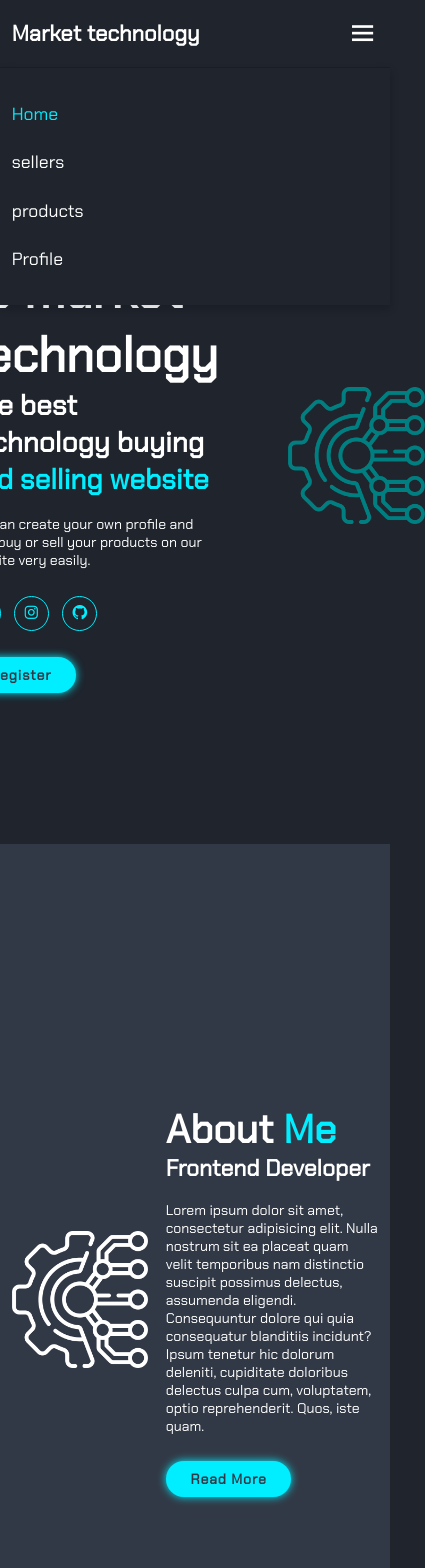
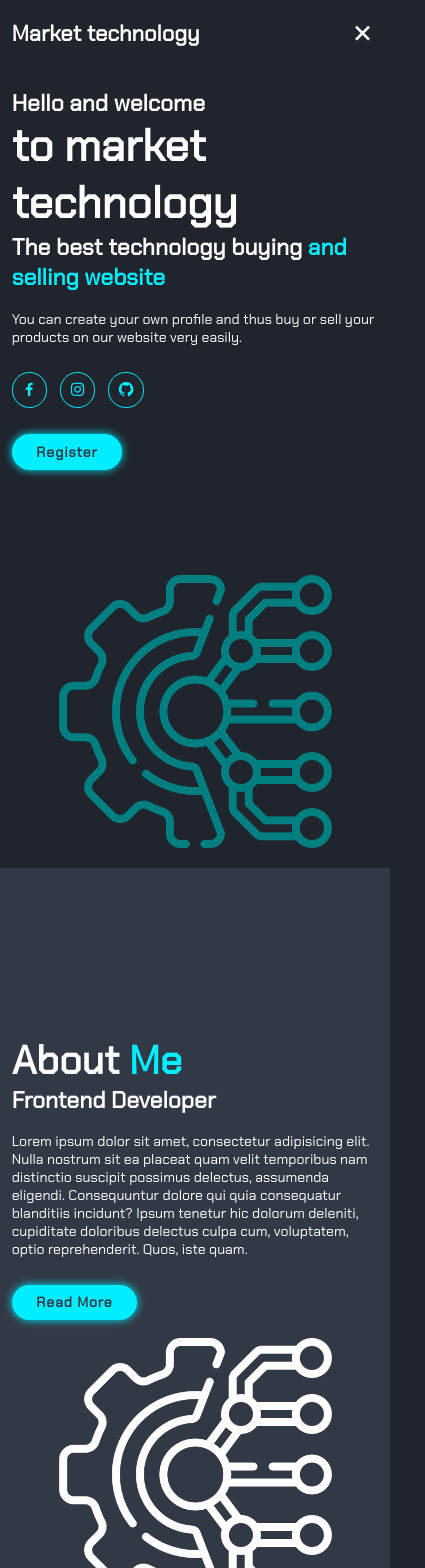
Before and after one commit to juandacorrea112/Market-Tecnology, a React (Create React App) app: page / in a window 390 px wide. Shown: the top 1568 px of the page, 425 px wide, since content can reach past the window. Built offline with nearby package versions, Linux system fonts and the light colour scheme.

Commit message:
funcionalidad de navbar en modo responsivo terminado temporalmente

```diff
--- a/src/components/Ui/PagehomeBottom/Pagehomebottom.css
+++ b/src/components/Ui/PagehomeBottom/Pagehomebottom.css
@@ -49,3 +49,9 @@
     font-size: 1.6rem;
     margin: 1rem 0 3rem;
 }
+
+@media (max-width: 768px){
+    .services h2 {
+        margin-bottom: 3rem;
+    }
+}
--- a/src/components/Ui/PagehomeCen/PagehomeCen.css
+++ b/src/components/Ui/PagehomeCen/PagehomeCen.css
@@ -33,3 +33,13 @@
     font-size: 1.6rem;
     margin: 2rem 0 3rem;
 }
+
+@media (max-width: 768px) {
+    .about {
+        flex-direction: column-reverse;
+    }
+    .about img {
+        width: 70vw;
+    }
+
+}
--- a/src/components/Ui/PagehomeUp/PagehomeUp.css
+++ b/src/components/Ui/PagehomeUp/PagehomeUp.css
@@ -171,6 +171,10 @@ span {
         background: var(--bg-color);
         border-top: .1rem solid rgba(0, 0, 0, .2);
         box-shadow: 0 .5rem 1rem rgba(0, 0, 0, .2);
+        display: none;
+    }
+    .navbar.active{
+        display: block;
     }
     .navbar a {
         display: block;
@@ -178,4 +182,18 @@ span {
         margin: 3rem 0;
 
     }
+
+    .home {
+        flex-direction: column;
+    }
+    .home-content h3 {
+        font-size: 2.6rem;
+    }
+    .home-content h1 {
+        font-size: 5rem
+    }
+    .home-img img {
+        width: 70vw;
+        margin-top: 4rem;
+    }
 }
--- a/src/components/Ui/PagehomeUp/PagehomeUp.jsx
+++ b/src/components/Ui/PagehomeUp/PagehomeUp.jsx
@@ -1,19 +1,27 @@
-import React from 'react'
+import React, { useState } from 'react'
 import iconTecnologyModifi from '../../../images/icons/iconTecnologyModifi.png'
-// import { Link } from 'react-router-dom'
-// import ComputadoraVideo from '../../../images/video/ComputadoraVideo.mp4'
 import './PagehomeUp.css'
 
 export const PagehomeUp = () => {
 
   /*=== toggle icon navbar ===*/
-  // let menuIcon = document.querySelector('#menu-icon')
-  // let navbar = document.querySelector('.navbar')
 
-  // menuIcon.onclick = () => {
-  //   menuIcon.classList.toggle('bx-x')
-  //   navbar.classList.toggle('active')
-  // }
+  const [changeic, setChangeic ] = useState(0)
+  const [active, setActive ] = useState()
+
+  const menuIcons =()=> {
+
+    if (changeic == 0) {
+      setChangeic(1)
+      setActive()
+    }
+    else if (changeic == 1) {
+      setChangeic(0)
+      setActive('active')
+    }
+
+  }
+
 
   /* === ACTIVACION DE SCROLL PARA SECCIONES === */
 
@@ -47,9 +55,15 @@ export const PagehomeUp = () => {
 
         <a href="#" className='logo'>Market technology</a>
 
-        <i className='bx bx-menu' id='menu-icon'></i>
+        {(changeic == 1) &&
+          <i onClick={menuIcons} className='bx bx-menu' id='menu-icon' ></i>
+        }
 
-        <nav className='navbar'>
+        {(changeic == 0) &&
+          <i onClick={menuIcons} className='bx bx-x' id='menu-icon'></i>
+        }
+
+        <nav className={`navbar ${active}`}>
           <a href='#home' className='Active'>Home</a>
           <a href='#about'>sellers</a>
           <a href='#products'>products</a>
```
